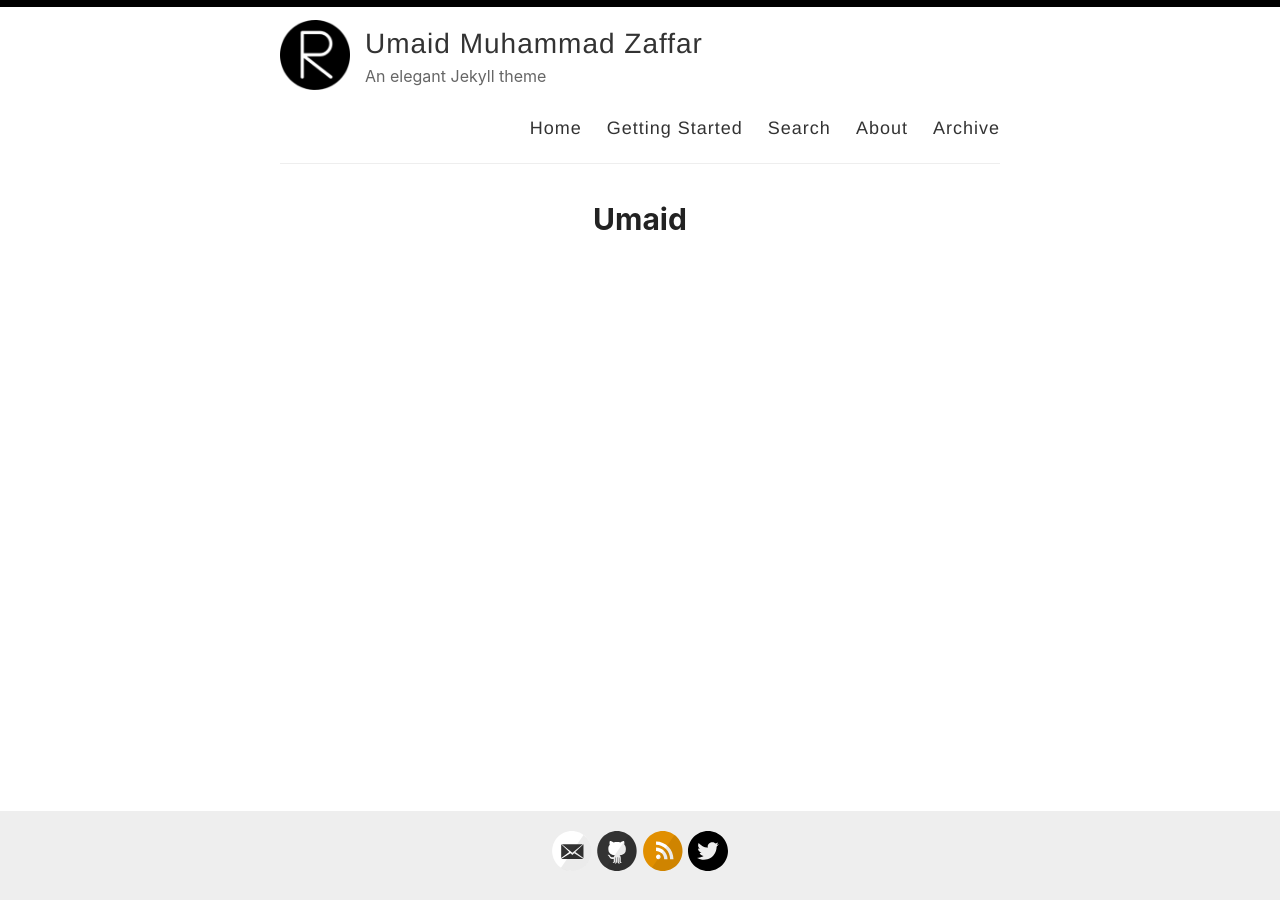
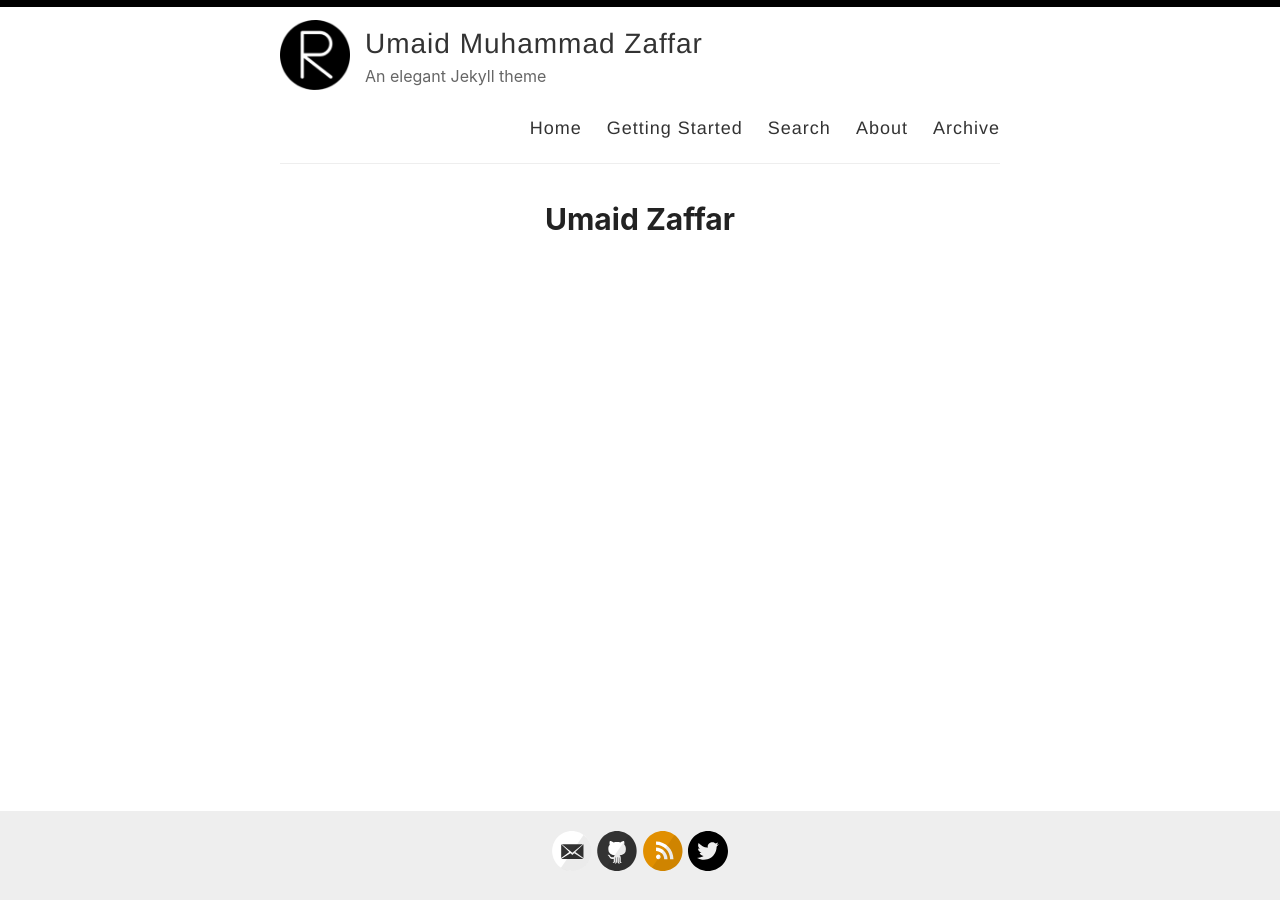
Before and after one commit to umaidmz/umaidmz.github.io, a Jekyll site: the page built from blogs.html, in a window 1280 px wide. Built offline with Jekyll 4.4.1, drawn with Linux system fonts in a browser that asks for light colours.

Commit message:
Add Blogs

```diff
--- a/blogs.html
+++ b/blogs.html
@@ -3,7 +3,7 @@ layout: default
 permalink: /blogs/
 ---
 
-<h1>Umaid</h1>
+<h1>Umaid Zaffar</h1>
 
 <div class="posts">
   {% for post in paginator.posts %}
```
